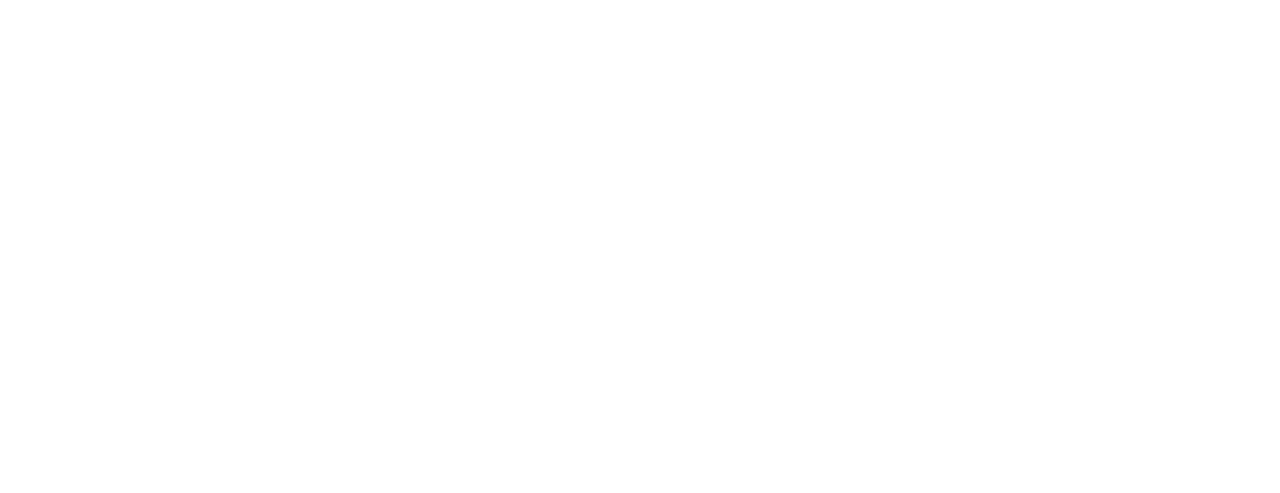
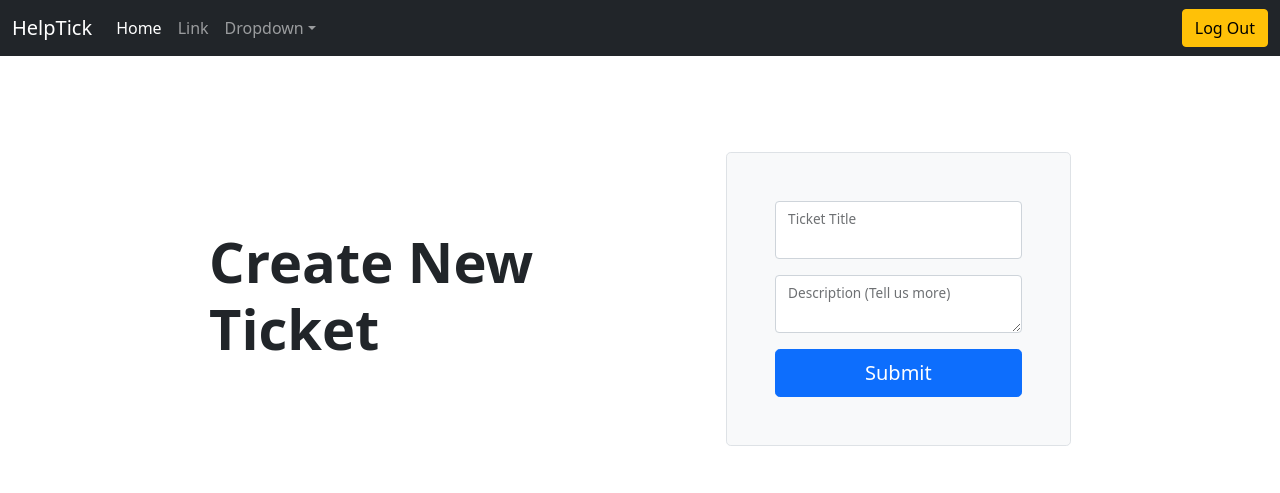
Before and after one commit to craig-grant630/HelpTick, a Django app: page /tickets/create-ticket/ in a window 1280 px wide. Before the commit the part shown is empty. Shown: the top 493 px of the page. Run offline with Django 5.2, Linux system fonts and the light colour scheme; some libraries are stand-ins or nearby versions.

Commit message:
Add create ticket template html

```diff
--- a/templates/dashboard/customer_dashboard.html
+++ b/templates/dashboard/customer_dashboard.html
@@ -4,7 +4,7 @@
     <div class="container-fluid py-5">
         <h1 class="display-4 fw-bold">Customer Dashboard</h1>
         <p class="col-md-8 fs-4">Welcome back {{ user.email }}! We're glad to see you again.</p>
-        <button class="btn btn-primary btn-lg" type="button">Create Ticket</button>
+        <a href="{% url 'create-ticket' %}" class="btn btn-primary btn-lg" type="button">Create New Ticket</a>
     </div>
 </div>
 </div>
--- a/templates/tickets/create_ticket.html
+++ b/templates/tickets/create_ticket.html
@@ -0,0 +1,32 @@
+{% extends 'base.html' %}
+{% load widget_tweaks %}
+
+{% block content %}
+<div class="container-fluid">
+<div class="container col-xl-10 col-xxl-11 px-4 py-5">
+    <div class="row align-items-center g-lg-4">
+        <div class="col-lg-7 text-center text-lg-start">
+            <div class="h-100">
+                <h1 class="display-4 fw-bold lh-2">Create New Ticket</h1>
+            </div>
+        </div>
+        <div class="col-md-10 mx-auto col-lg-5">
+            <form class="p-4 p-md-5 border rounded-3 bg-light shadows" method="POST">
+                {% csrf_token %}
+                <div class="form-floating mb-3">
+                    {% render_field form.ticket_title class="form-control" %}
+                    <label for="floatingInput">Ticket Title</label>
+                </div>
+                <div class="form-floating mb-3">
+                    {% render_field form.ticket_description class="form-control" %}
+                    <label for="floatingInput">Description (Tell us more)</label>
+                </div>
+                <button class="w-100 btn btn-lg btn-primary" type="submit">
+                    Submit
+                </button>
+
+            </form>
+        </div>
+</div>
+</div>
+{% endblock content %}
```
